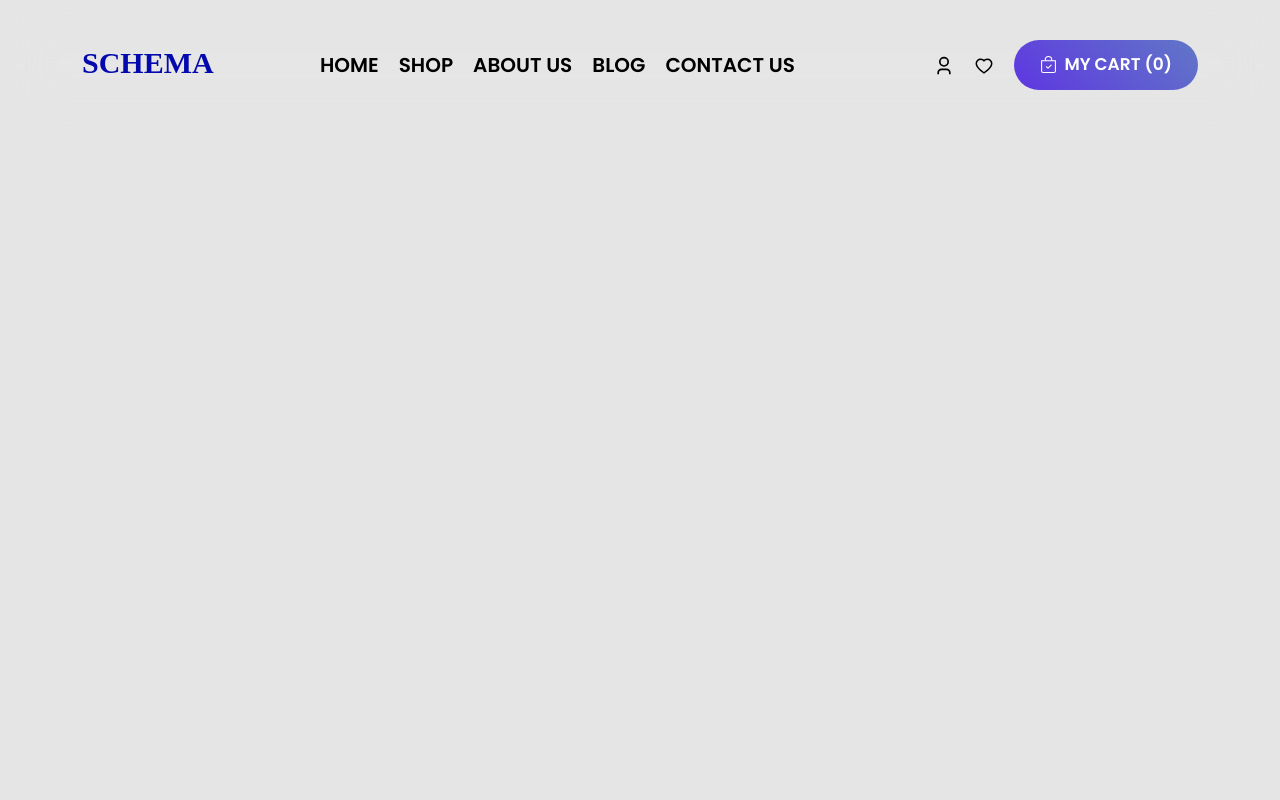
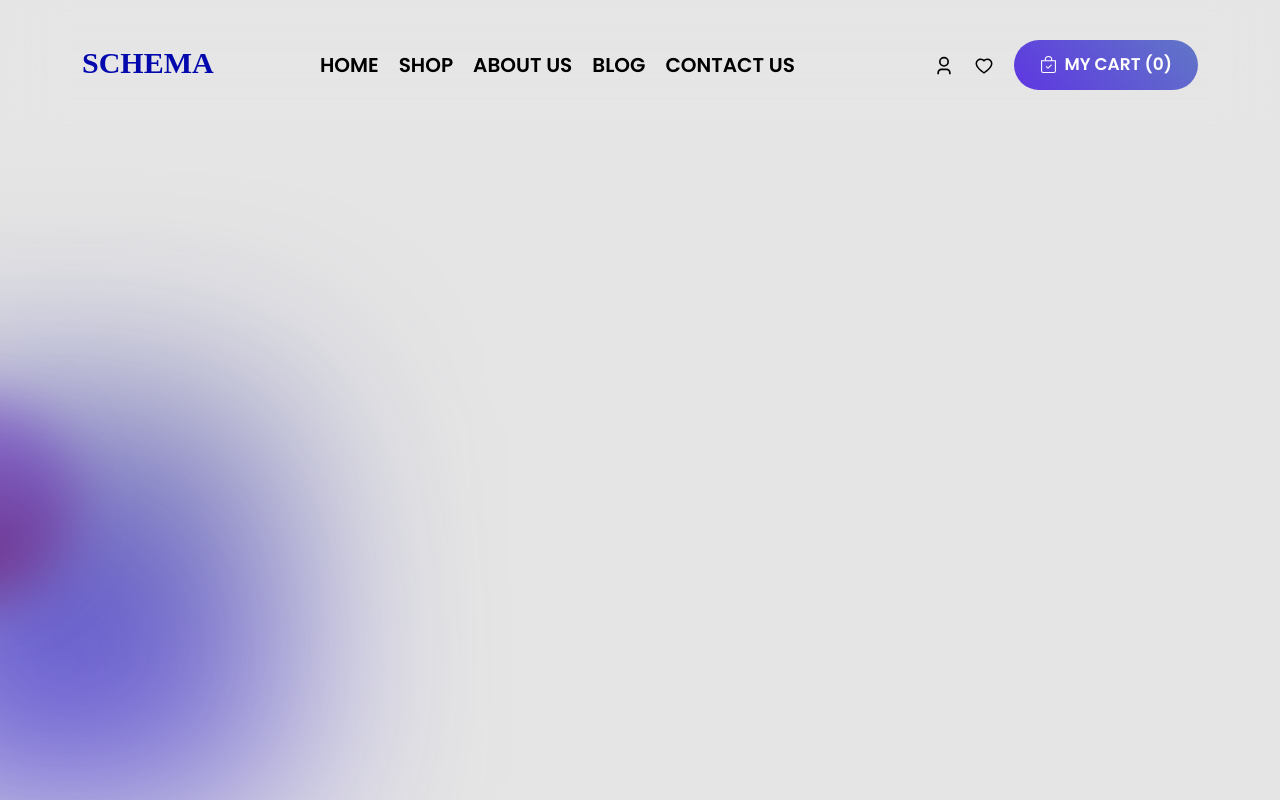
Before and after one commit to 7Davronbek/graduate-work-app, a React (Create React App) app: page / in a window 1280 px wide. Shown: the top 800 px of the page. Built offline with nearby package versions, Linux system fonts and the light colour scheme; a web font is replaced by a local one.

Commit message:
graduate-work-app

```diff
--- a/src/App.js
+++ b/src/App.js
@@ -9,6 +9,9 @@ const App = () => {
       <Routes>
         <Route path="/" element={<Main />} />
       </Routes>
+
+      <div className="blurLeft"></div>
+      <div className="blurRight"></div>
       <div className="vh-100"></div>
       <div className="vh-100"></div>
     </HashRouter>
--- a/src/style/main.scss
+++ b/src/style/main.scss
@@ -67,7 +67,7 @@ body {
         &.active {
             box-shadow: 0 0 10px silver;
             padding: 20px 0;
-            // background-color: ;
+            background-color: #ffffff38;
         }
 
         ul {
@@ -114,4 +114,26 @@ body {
             color: #0409ad;
         }
     }
+
+    .blurLeft {
+        position: absolute;
+        top: 50%;
+        width: 400px;
+        height: 400px;
+        border-radius: 10%;
+        left: -125px;
+        background: linear-gradient(194.7deg, #2e2f9ba1 18.97%, #5f50d7 71.56%);
+        filter: blur(100px);
+    }
+
+    .blurRight {
+        position: absolute;
+        top: 50%;
+        width: 200px;
+        height: 200px;
+        border-radius: 50%;
+        left: -125px;
+        background: linear-gradient(194.7deg, #774ec5a1 18.97%, #713892 71.56%);
+        filter: blur(28px);
+    }
 }
```
